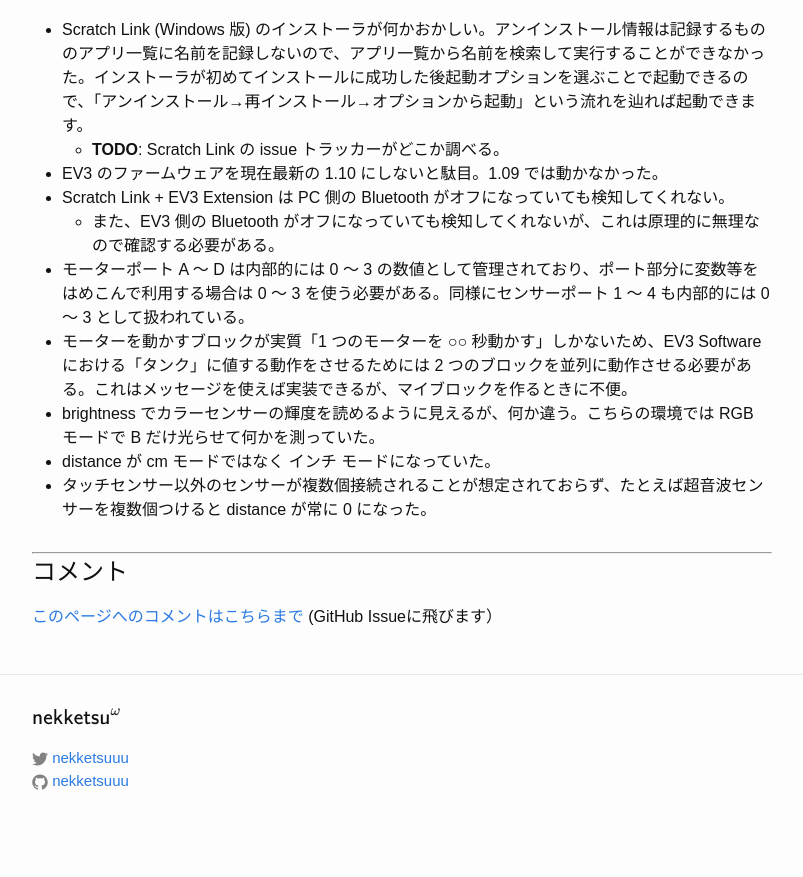
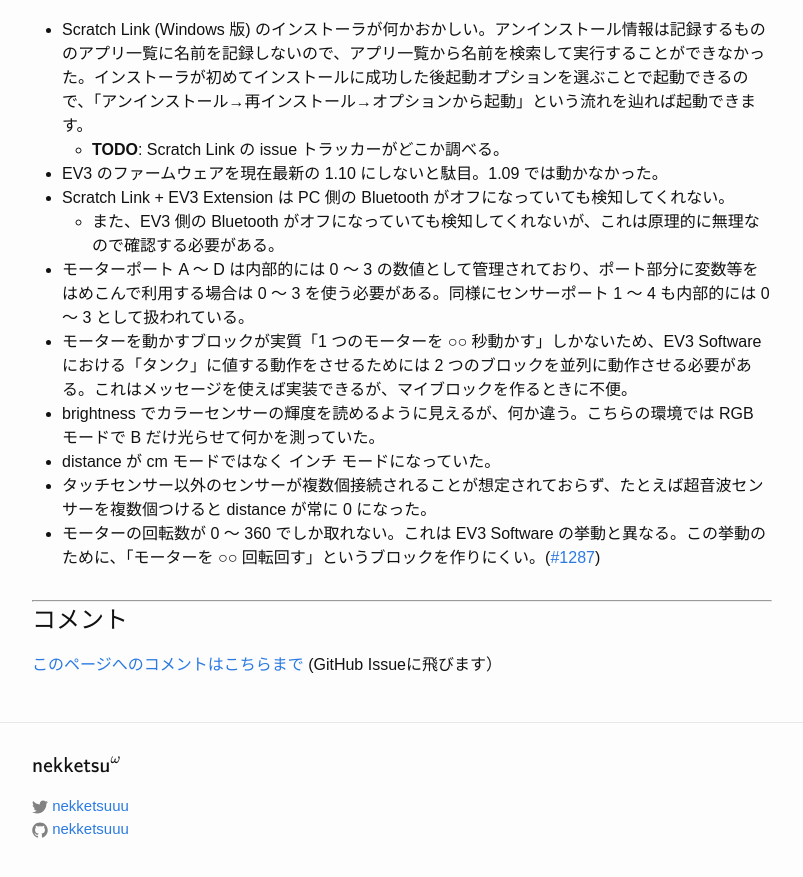
Before and after one commit to nekketsuuu/nekketsuuu.github.io, a Jekyll site: the page built from entries/_posts/2018-08-03-scratch-3-beta.md, in a window 1280 px wide and 900 px high, scrolled down 1514 px. Shown: the top 877 px of the window, without its empty margins (238-1041 px from the left). Built offline with Jekyll 4.4.1, drawn with Linux system fonts in a browser that asks for light colours; formulas are drawn with MathJax 3; comment, search, counter and statistics services are not loaded; before the commit the page ends 2366 px from its top, so only the background shows below that.

Commit message:
[Entry #6] update

```diff
--- a/entries/_posts/2018-08-03-scratch-3-beta.md
+++ b/entries/_posts/2018-08-03-scratch-3-beta.md
@@ -52,3 +52,4 @@
 * brightness でカラーセンサーの輝度を読めるように見えるが、何か違う。こちらの環境では RGB モードで B だけ光らせて何かを測っていた。
 * distance が cm モードではなく インチ モードになっていた。
 * タッチセンサー以外のセンサーが複数個接続されることが想定されておらず、たとえば超音波センサーを複数個つけると distance が常に 0 になった。
+* モーターの回転数が 0 ～ 360 でしか取れない。これは EV3 Software の挙動と異なる。この挙動のために、「モーターを ○○ 回転回す」というブロックを作りにくい。([#1287](https://github.com/LLK/scratch-vm/issues/1287))
```
